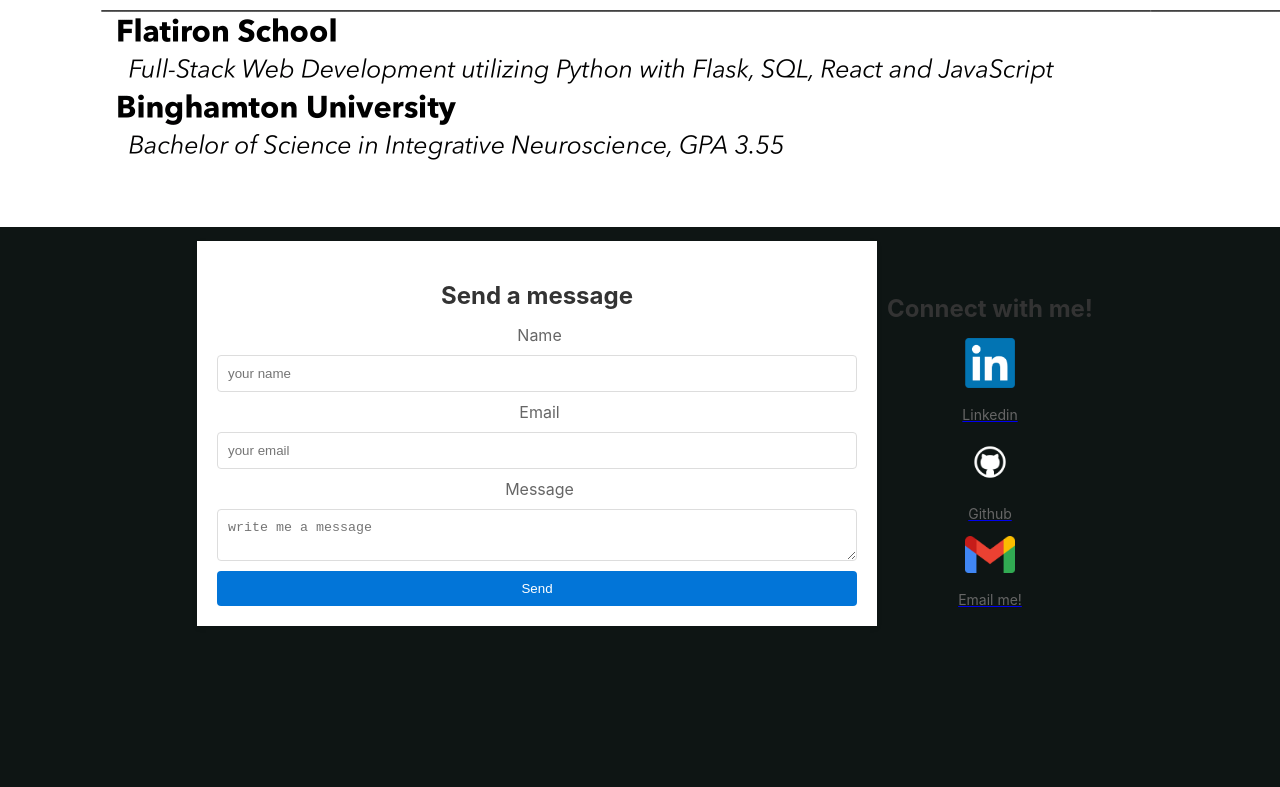
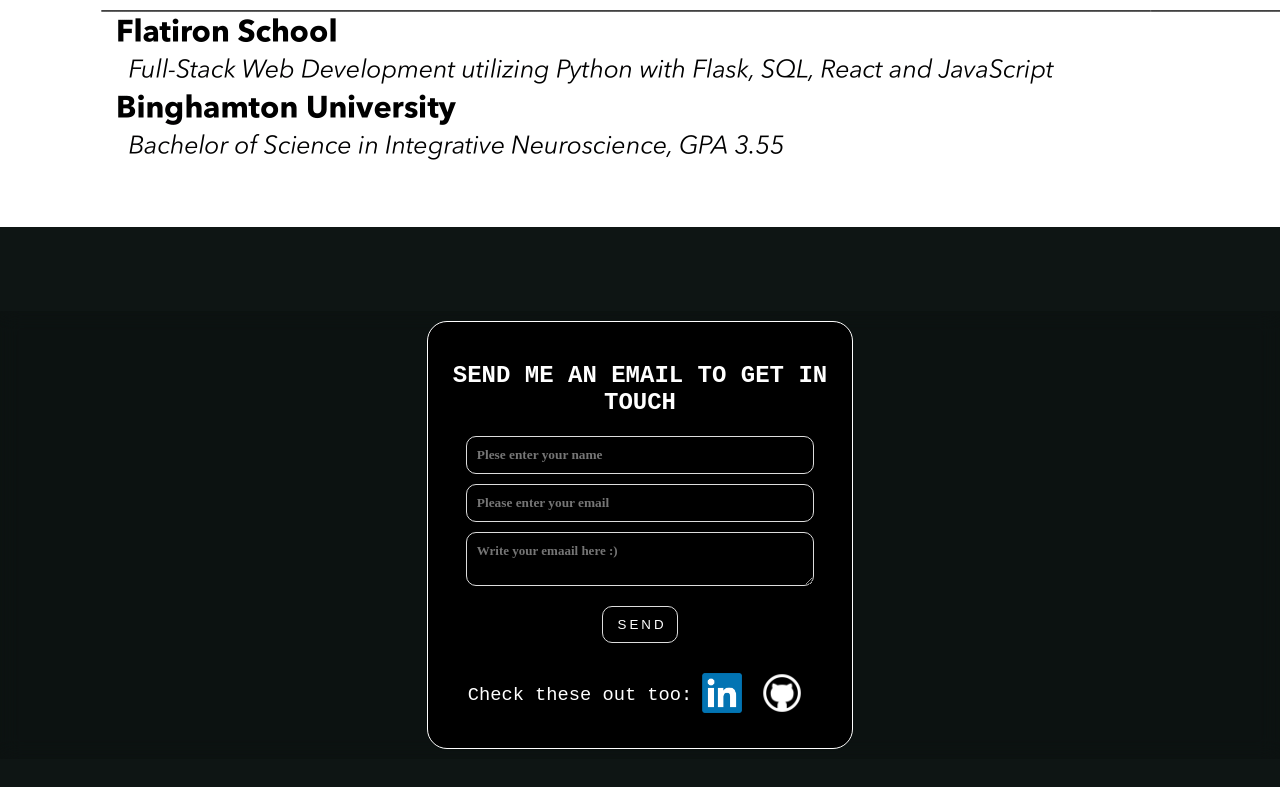
Before and after one commit to evandalmeida/portfolio_website, a React (Create React App) app: page /resume in a window 1280 px wide. Shown: the part 2255-3042 px from the top of the page. Before the commit the page ends 2891 px from the top, so only its background shows below. Built offline with nearby package versions, Linux system fonts and the light colour scheme; no server answers.

Commit message:
footer prototype

```diff
--- a/src/components/CSS/footer.css
+++ b/src/components/CSS/footer.css
@@ -1,55 +1,75 @@
 .footer {
-    margin: auto;
+    margin: 10vh auto 5vh;
     display: flex;
-    flex-direction: row;
     text-align: center;
-    align-items: center;
     justify-content: center;
-    width: 100%;
     bottom: 0;
+    font-family: 'Courier New', monospace;
+    background-color: rgba(0, 0, 0, 0.114);
+    backdrop-filter: blur(10px);
 }
 
 .form-container {
-    background-color: white;
     padding: 20px;
     margin: 10px;
-    width: 50%;
+    width: 30%;
     box-shadow: 0 2px 5px rgba(0,0,0,0.1);
+    border: 1px solid white;
+    border-radius: 20px;
+    background-color: black;
 }
 
-.form-container h2.header-msg {
-    color: #333;
-    margin-bottom: 15px;
+.header {
+    padding: auto;
+    color: white;
 }
 
 .form {
     display: flex;
     flex-direction: column;
+    align-items: center;
     gap: 10px;
 }
 
-.form label {
-    margin-left: 5px;
-    color: #666;
+.form input[type="text"], .form input[type="placeholder"], .form input[type="email"] {
+    padding: 10px;
+    border: 1px solid #ddd;
+    border-radius: 10px;
+    width: 85%;
+    background-color: black;
+    color: white;
+    font-weight: bolder;
+    font-family: 'Avenir';
 }
 
-.form input[type="text"], .form input[type="email"], .form textarea {
+.form textarea {
     padding: 10px;
     border: 1px solid #ddd;
-    border-radius: 4px;
+    border-radius: 10px;
+    width: 85%;
+    height: 70%;
+    background-color: black;
+    color: white;
+    font-weight: bolder;
+    font-size: small;
+    font-family: 'Avenir';
 }
 
 .form input[type="submit"] {
-    background-color: #0275d8;
+    background-color: black;
     color: white;
     padding: 10px 15px;
-    border: none;
-    border-radius: 4px;
+    margin: 10px auto 10px;
+    border: 1px solid #ddd;
+    border-radius: 10px;
     cursor: pointer;
+    width: 20%;
+    letter-spacing: 3px;
 }
 
 .form input[type="submit"]:hover {
-    background-color: #025aa5;
+    border: 1px solid greenyellow;
+    color: greenyellow;
 }
 
 .connect-container {
@@ -63,25 +83,39 @@
 
 .logos-container {
     display: flex;
+    flex-direction: row;
+    align-items: center;
     justify-content: center;
-    gap: 20px;
+    gap: 10px;
+    margin-top: 10px;
 }
 
-.logos .logo {
+.logos-container h3 {
+    font-weight: lighter;
+}
+
+.logo {
     text-align: center;
 }
 
-.logos .logo-img {
-    width: 50px; /* Adjust size as needed */
+.github-logo {
+    width: 60px;
     height: auto;
 }
 
-.logos .logo p {
+
+.linkedin-logo {
+    width: 40px;
+    height: auto;
+}
+
+
+.logo p {
     color: #666;
     font-size: 14px;
 }
 
-/* Responsive adjustments */
+/*responsivness :) */
 @media (max-width: 768px) {
     .form-container {
         width: 80%;
--- a/src/components/Footer.js
+++ b/src/components/Footer.js
@@ -3,7 +3,6 @@ import emailjs from '@emailjs/browser';
 import MsgModal from './MsgModal';
 import linkedin from '../assets/icons/linkedinlogo.png'
 import github from '../assets/icons/githublogo.png'
-import gmail from '../assets/icons/gmaillogo.png'
 import "./CSS/footer.css"
 
 const Footer = () => {
@@ -29,44 +28,28 @@ const Footer = () => {
     return (
         <div className="footer">
             <div className="form-container">
-                <h2 className="header-msg">Send a message</h2>
+                <h2 className="header">SEND ME AN EMAIL TO GET IN TOUCH</h2>
                 <form className="form"ref={form} onSubmit={sendEmail}>
-                    <label>Name</label>
-                    <input type="text" name="user_name" placeholder="your name" />
+                    <input type="text" name="user_name" placeholder="Plese enter your name" />
 
-                    <label>Email</label>
-                    <input type="email" name="user_email" placeholder="your email"/>
+                    <input type="email" name="user_email" placeholder="Please enter your email"/>
 
-                    <label>Message</label>
-                    <textarea name="message"placeholder="write me a message"/>
+                    <textarea name="message"placeholder="Write your emaail here :)"/>
 
-                    <input type="submit" value="Send" />
-                    </form>
-            </div>
-            <div className= "connect-container">
-                <h2 className="connect-msg">Connect with me!</h2>
+                    <input type="submit" value="SEND" />
+
+                </form>
+
                 <div className="logos-container">
-                    <div className="logos">
-                    <div className="logo">
-                        <a href="https://www.linkedin.com/in/evan-d-almeida/" target="_blank">
-                            <img className="logo-img" src={linkedin} alt="linkedin"/>
-                            <p>Linkedin</p>
-                        </a>
-                    </div>
-                    <div className="logo">
-                        <a href="https://github.com/evandalmeida"  target="_blank">
-                            <img className="logo-img" src={github} alt="github"/>
-                            <p>Github</p>
-                        </a>
-                    </div>
-                    <div className="logo">
-                        <a href="mailto:evandalmeida@gmail.com">
-                        <img className="logo-img" src={gmail} alt="email"/>
-                        <p>Email me!</p>
-                        </a>
-                    </div>
-                    </div>
+                    <h3> Check these out too: </h3>
+                    <a href="https://www.linkedin.com/in/evan-d-almeida/" target="_blank">
+                        <img className="linkedin-logo" src={linkedin} alt="linkedin"/>
+                    </a>
+                    <a href="https://github.com/evandalmeida"  target="_blank">
+                        <img className="github-logo" src={github} alt="github"/>
+                    </a>
                 </div>
+
             </div>
             <MsgModal show={show} onHide={() => setShow(false)} />
         </div>
```
